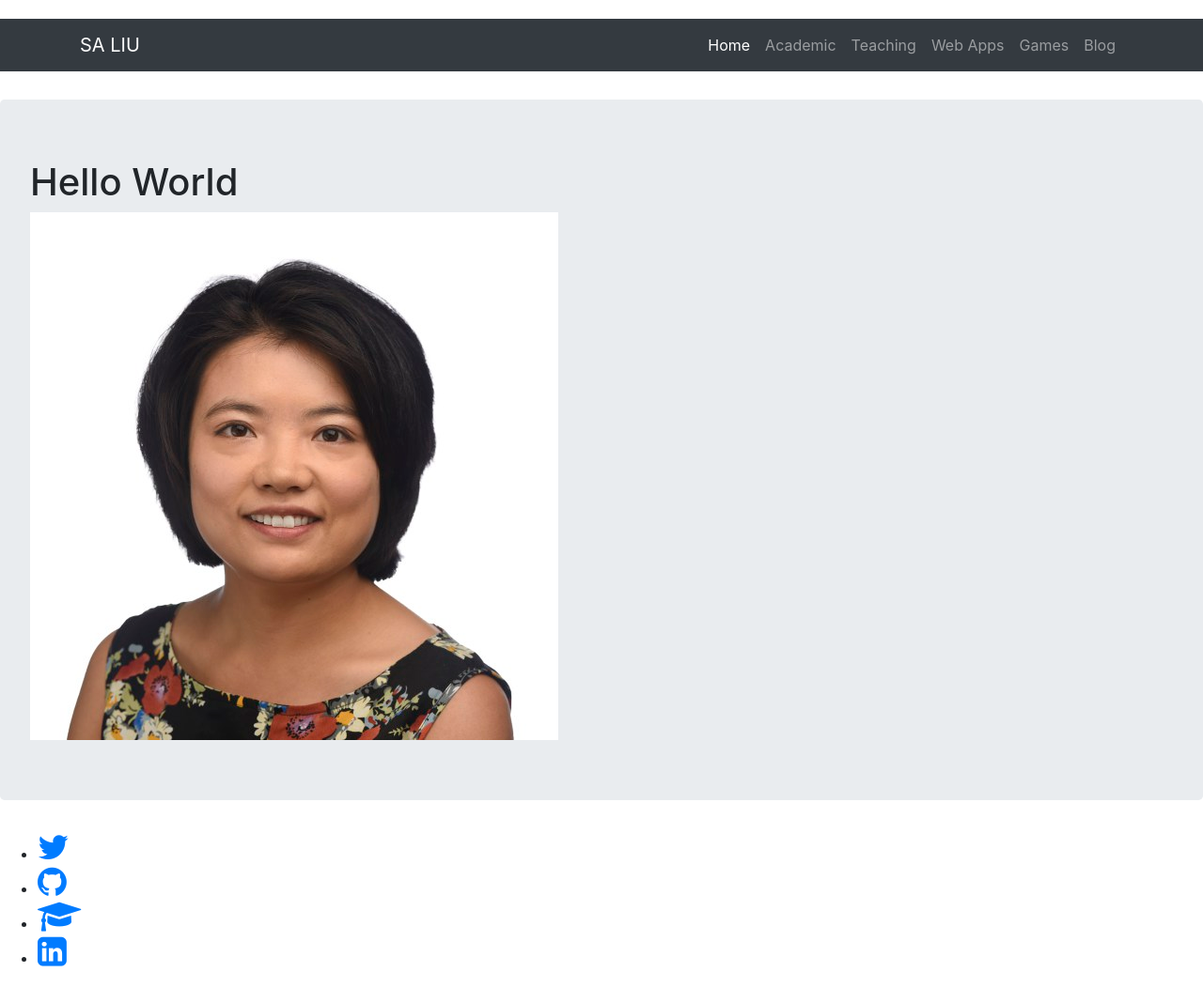
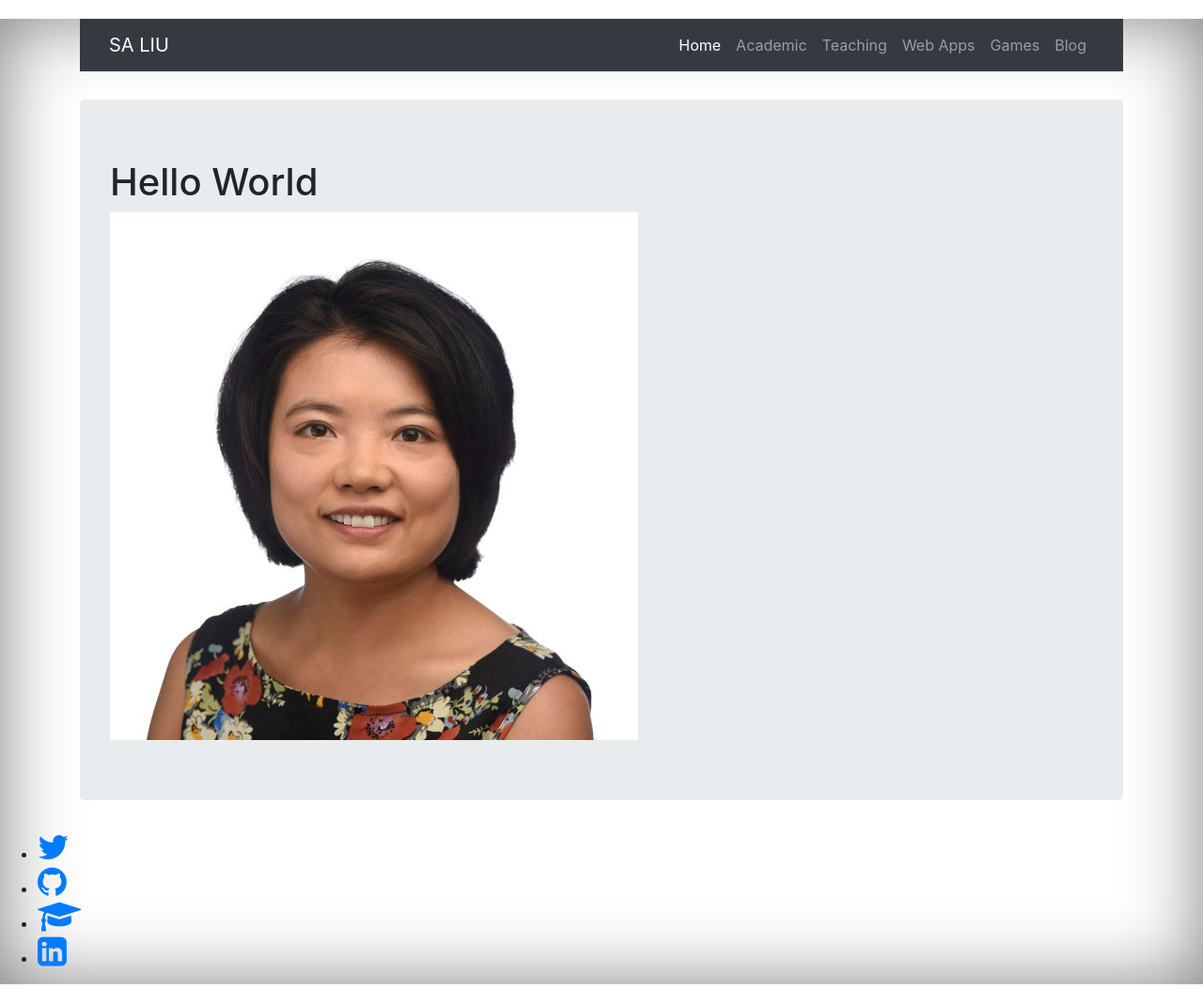
Before and after one commit to Tonicdragon6x66/saliudev.github.io, a Jekyll site: the page built from index.html, in a window 1280 px wide. Shown: the whole page at 94% size. Built offline with Jekyll 4.4.1, drawn with Linux system fonts in a browser that asks for light colours.

Commit message:
style site wrapper

```diff
--- a/_layouts/default.html
+++ b/_layouts/default.html
@@ -12,8 +12,8 @@
 
   <body>
 
-
     <div class="site-wrapper">
+        <div class="container">
 
           {{ content }}
 
@@ -36,6 +36,7 @@
             </div>
 
         </footer>
+    </div>
 
   </body>
 
--- a/css/main.css
+++ b/css/main.css
@@ -9,3 +9,12 @@ body {
     margin-top: 30px;
     margin-bottom: 30px;
 }
+
+.site-wrapper {
+    display: table;
+    width: 100%;
+    height: 100%;
+    min-height: 100%;
+    -webkit-box-shadow: inset 0 0 5rem rgba(0,0,0,.5);
+    box-shadow: inset 0 0 5rem rgba(0,0,0,.5);
+}
```
Lines whose indentation alone changed are shown as unchanged.
